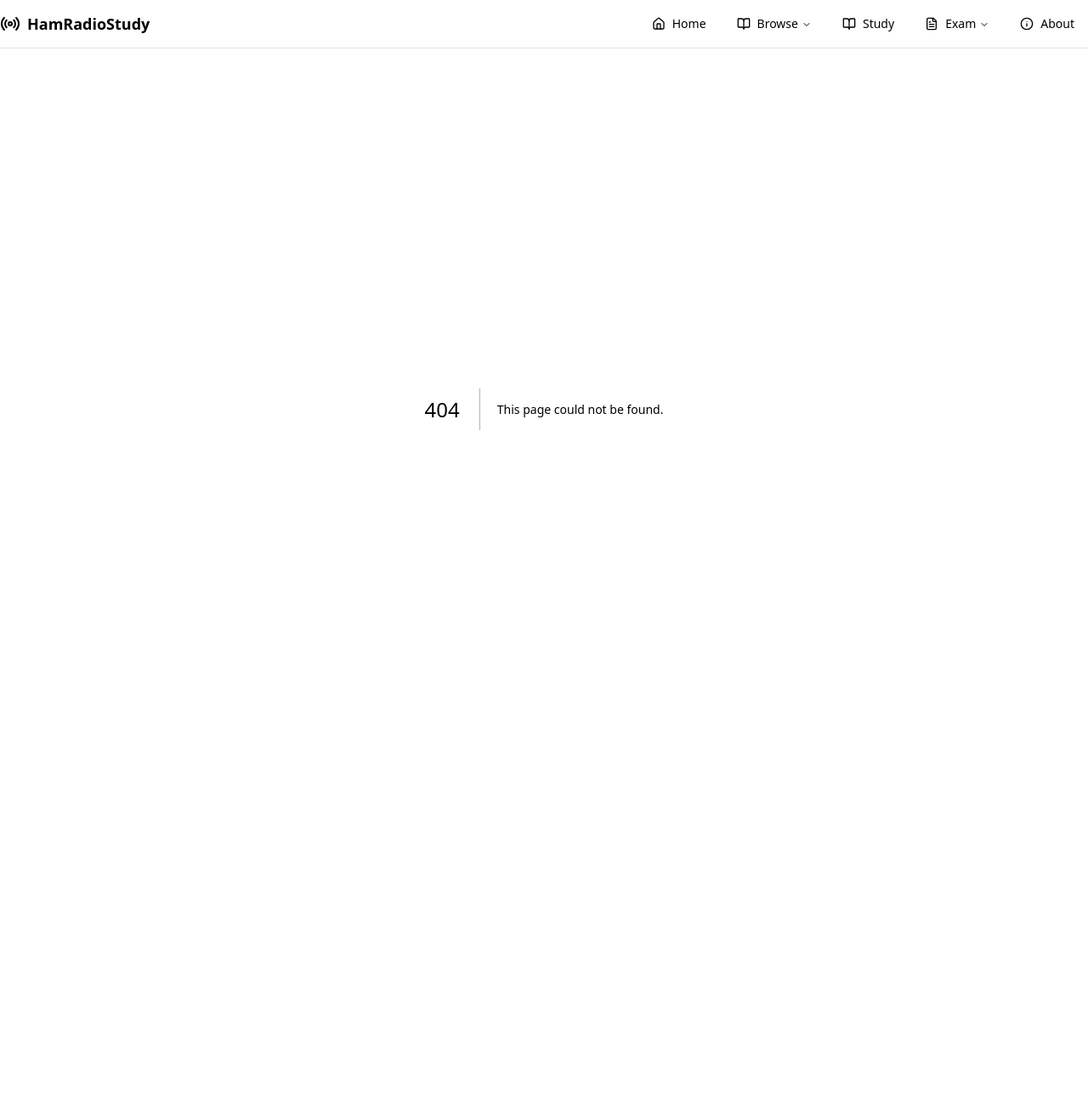
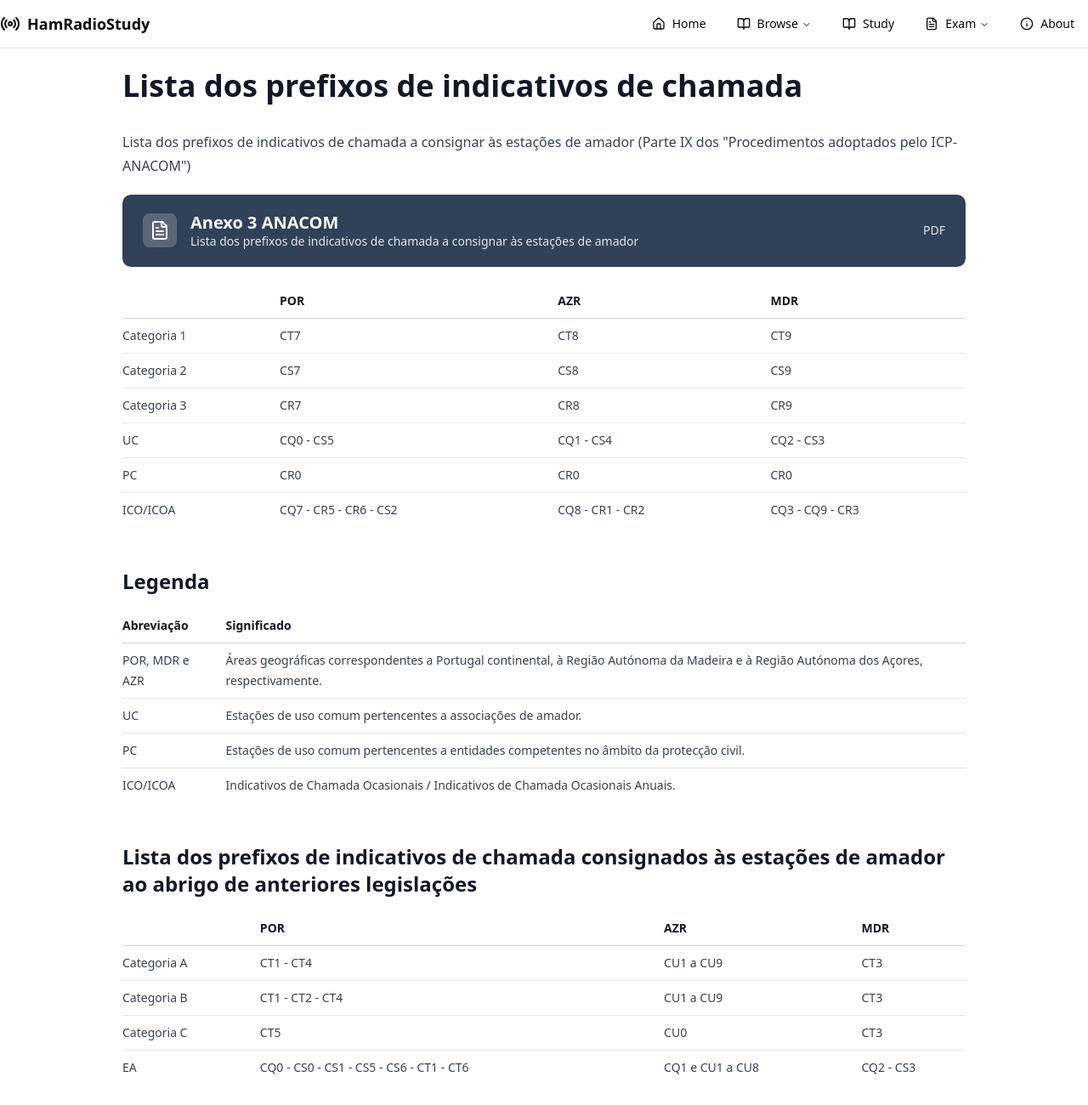
Before and after one commit to RadioEscola-pt/radioescola, a Next.js app: page /study/prefixos-ic in a window 1280 px wide. Before the commit this address had no page. Shown: the whole page at 85% size. Before the commit the page ends 905 px from the top, so only its background shows below. Built offline with nearby package versions, Linux system fonts and the light colour scheme.

Commit message:
feat: add new page for prefixos de indicativos de chamada with download button and detailed tables

```diff
--- /dev/null
+++ b/app/study/prefixos-ic/page.mdx
@@ -0,0 +1,45 @@
+---
+title: Lista dos prefixos de indicativos de chamada
+description:
+categories: [3]
+---
+
+import DownloadButton from "@components/DownloadButton";
+
+# Lista dos prefixos de indicativos de chamada
+
+Lista dos prefixos de indicativos de chamada a consignar às estações de amador (Parte IX dos "Procedimentos adoptados pelo ICP-ANACOM")
+
+<DownloadButton
+  url="Anexo+3_mod.pdf"
+  name="Anexo 3 ANACOM"
+  description="Lista dos prefixos de indicativos de chamada a consignar às estações de
+amador"
+/>
+
+|             | POR                   | AZR             | MDR             |
+| ----------- | --------------------- | --------------- | --------------- |
+| Categoria 1 | CT7                   | CT8             | CT9             |
+| Categoria 2 | CS7                   | CS8             | CS9             |
+| Categoria 3 | CR7                   | CR8             | CR9             |
+| UC          | CQ0 - CS5             | CQ1 - CS4       | CQ2 - CS3       |
+| PC          | CR0                   | CR0             | CR0             |
+| ICO/ICOA    | CQ7 - CR5 - CR6 - CS2 | CQ8 - CR1 - CR2 | CQ3 - CQ9 - CR3 |
+
+## Legenda
+
+| Abreviação     | Significado                                                                                                                             |
+| -------------- | --------------------------------------------------------------------------------------------------------------------------------------- |
+| POR, MDR e AZR | Áreas geográficas correspondentes a Portugal continental, à Região Autónoma da Madeira e à Região Autónoma dos Açores, respectivamente. |
+| UC             | Estações de uso comum pertencentes a associações de amador.                                                                             |
+| PC             | Estações de uso comum pertencentes a entidades competentes no âmbito da protecção civil.                                                |
+| ICO/ICOA       | Indicativos de Chamada Ocasionais / Indicativos de Chamada Ocasionais Anuais.                                                           |
+
+## Lista dos prefixos de indicativos de chamada consignados às estações de amador ao abrigo de anteriores legislações
+
+|             | POR                                     | AZR             | MDR       |
+| ----------- | --------------------------------------- | --------------- | --------- |
+| Categoria A | CT1 - CT4                               | CU1 a CU9       | CT3       |
+| Categoria B | CT1 - CT2 - CT4                         | CU1 a CU9       | CT3       |
+| Categoria C | CT5                                     | CU0             | CT3       |
+| EA          | CQ0 - CS0 - CS1 - CS5 - CS6 - CT1 - CT6 | CQ1 e CU1 a CU8 | CQ2 - CS3 |
```
